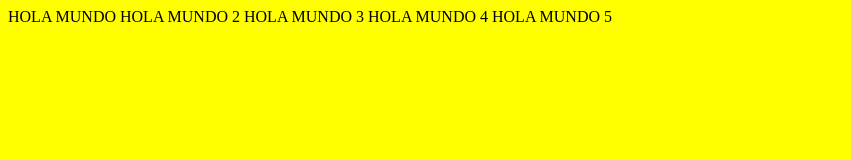
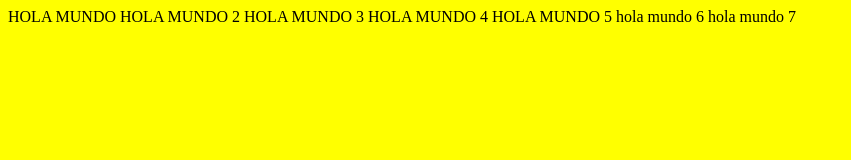
Before and after one commit to sdmoquillazah/YOVANY, a plain HTML site: page HOLA.HTML in a window 1280 px wide. Shown: the whole page, without its empty margins (0-851 px from the left). Drawn offline with Linux system fonts and the light colour scheme.

Commit message:
se agrego hola mundo 7 en la rama ejemplo

```diff
--- a/HOLA.HTML
+++ b/HOLA.HTML
@@ -6,5 +6,7 @@ HOLA MUNDO 2
 HOLA MUNDO 3
 HOLA MUNDO 4
 HOLA MUNDO 5
+hola mundo 6
+hola mundo 7
 </BODY>
 </HTML>
```
